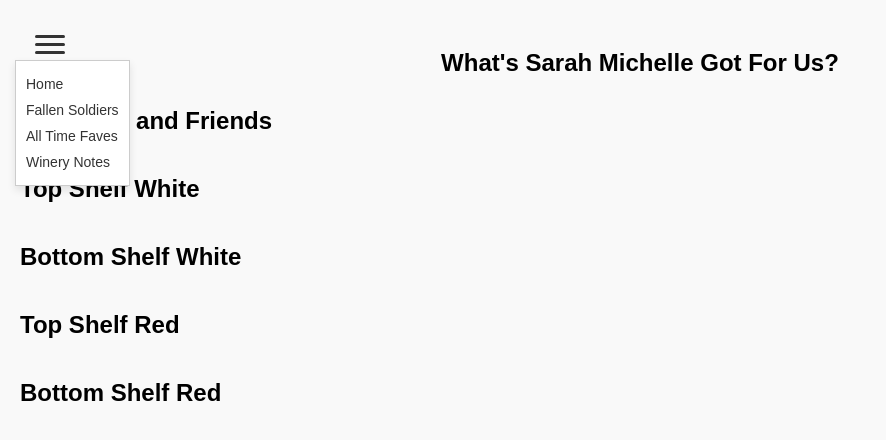
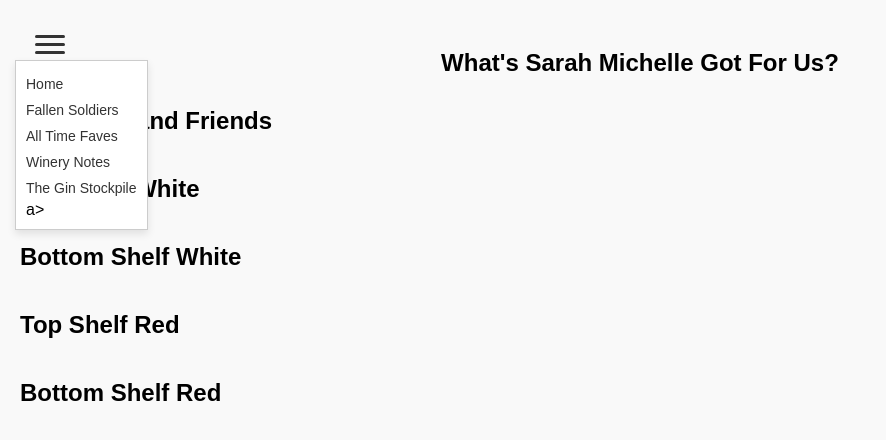
Before and after one commit to s-m-cellar/sarahmichelle, a plain HTML site: page index.html in a window 1280 px wide. Both pictures are taken after a click on the element 50 px from the left and 44 px from the top of the page. Shown: the whole page, without its empty margins (0-886 px from the left). Drawn offline with Linux system fonts and the light colour scheme; no server answers.

Commit message:
Update index.html

```diff
--- a/index.html
+++ b/index.html
@@ -124,6 +124,7 @@
       <a href="fallensoldiers.html">Fallen Soldiers</a>
       <a href="alltimefaves.html">All Time Faves</a>
       <a href="winerynotes.html">Winery Notes</a>
+      <a href="theginstockpile.html">The Gin Stockpile</a>a>
     </div>
   </div>
 
```
